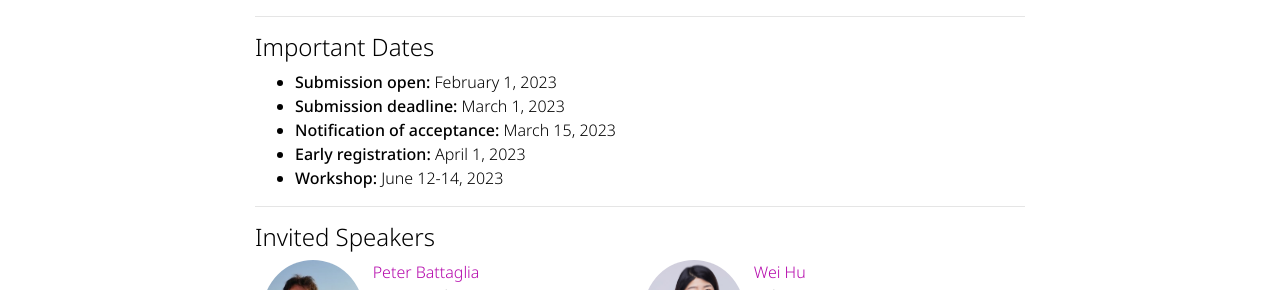
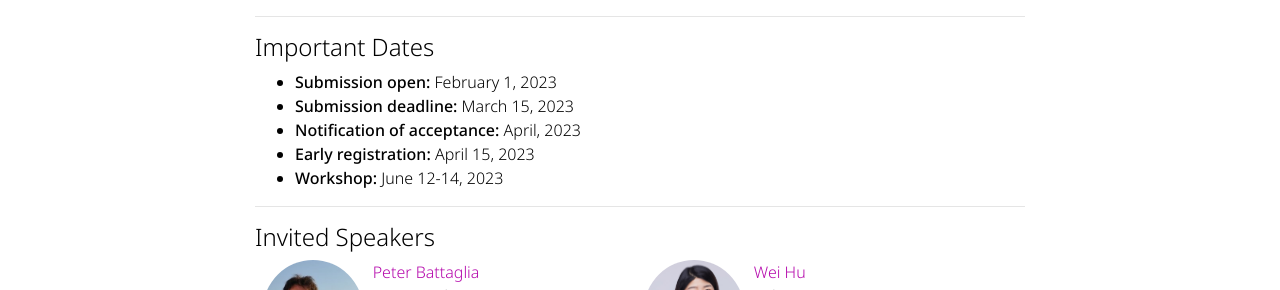
Before and after one commit to shreyasvinaya/gspworkshop2025.github.io, a Jekyll site: the page built from _pages/about.md, in a window 1280 px wide and 900 px high, scrolled down 708 px. Shown: the part 165-455 px from the top of the window. Built offline with Jekyll 4.4.1, drawn with Linux system fonts in a browser that asks for light colours; full-size pictures stand in for the smaller copies a plugin makes; comment, search, counter and statistics services are not loaded; a style sheet for code colours, icons or effects is not loaded.

Commit message:
Update about.md

```diff
--- a/_pages/about.md
+++ b/_pages/about.md
@@ -24,9 +24,9 @@ The workshop will provide a warm welcome to experts and practitioners from acade
 ---
 #### Important Dates
 + **Submission open:** February 1, 2023
-+ **Submission deadline:** March 1, 2023
-+ **Notification of acceptance:** March 15, 2023
-+ **Early registration:** April 1, 2023
++ **Submission deadline:** March 15, 2023
++ **Notification of acceptance:** April, 2023
++ **Early registration:** April 15, 2023
 + **Workshop:** June 12-14, 2023
 
 ---
```
